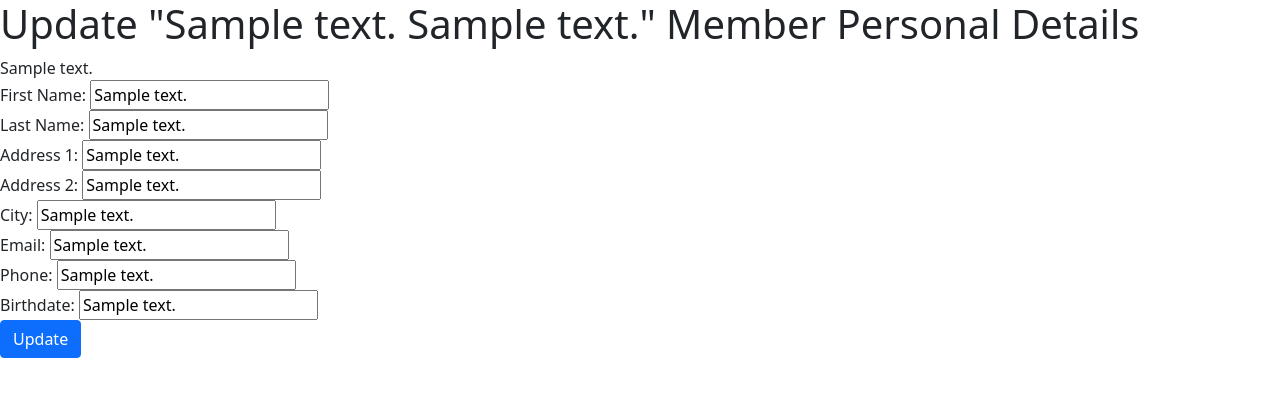
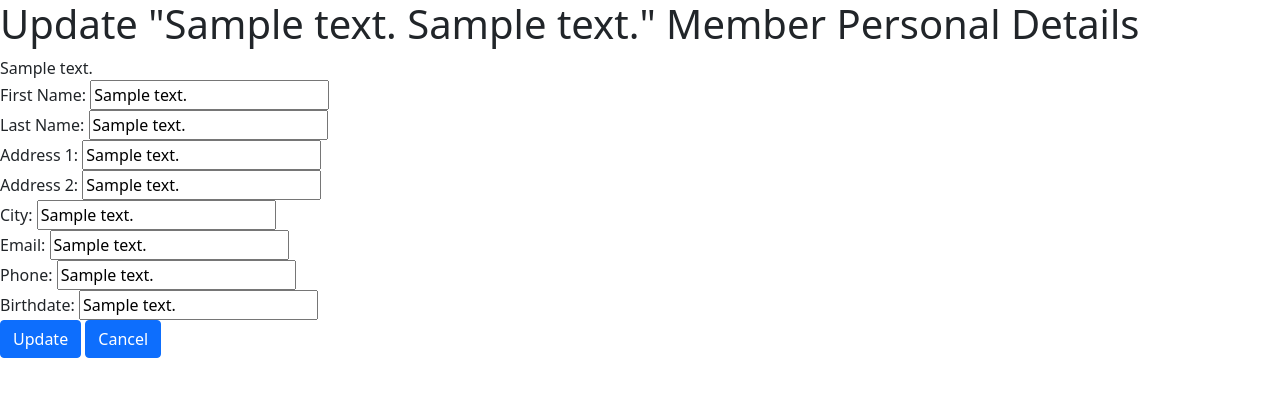
Before and after one commit to harrykhlo/rugby_club, a Flask app: template templates/memberupdate.html in a window 1280 px wide. Shown: the top 397 px of the page. Run offline with Flask 2, Linux system fonts and the light colour scheme; the template is opened without the code that fills it: most values are stand-ins (such as "Sample title", 1, 10 or a date in 2020).

Commit message:
added a cancel button on memberupdate.html at /member/update

```diff
--- a/templates/memberupdate.html
+++ b/templates/memberupdate.html
@@ -32,6 +32,7 @@
         <input type="text" id="birthdate" name="birthdate" value="{{memberdetails[10]}}" /> <br/>
         <button type="submit" class="btn btn-primary">Update</button>
         <!-- <input type="submit"/> -->
+        <a href="/member?memberid={{memberdetails[0]}}" class="btn btn-primary" role="button" aria-pressed="true">Cancel</a>
       </form>
 
 
```
